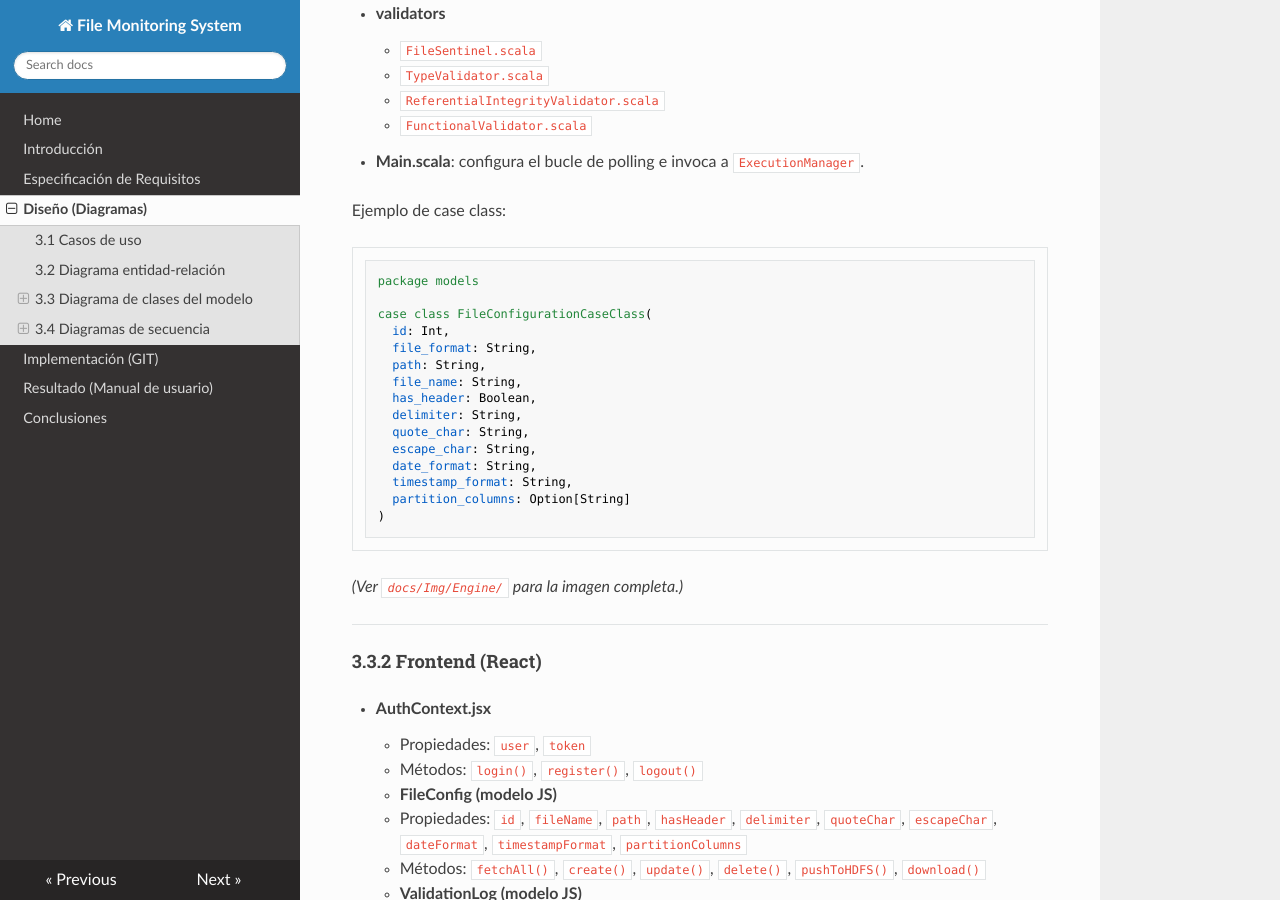
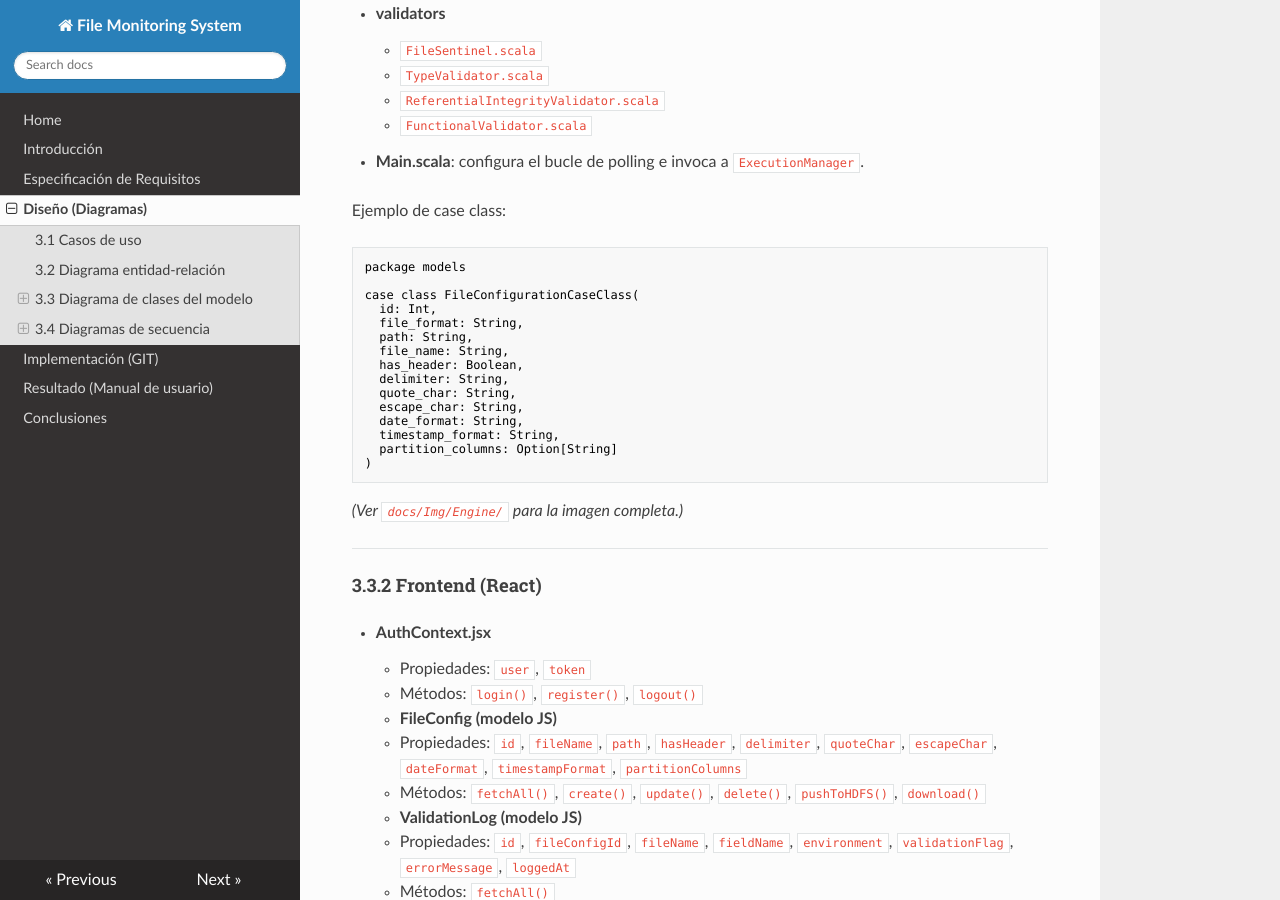
Before and after one commit to JuanraDAM/FileMonitoringSystem, an MkDocs documentation site: the page built from docs/03-diseno.md, in a window 1280 px wide and 900 px high, scrolled down 6021 px. Built offline with MkDocs 1.6.1, drawn with Linux system fonts in a browser that asks for light colours; nearby versions of some CDN libraries; some of the changed lines change nothing that is shown.

Commit message:
fix: github pages

```diff
--- a/mkdocs.yml
+++ b/mkdocs.yml
@@ -11,19 +11,7 @@
 theme:
   name: readthedocs
 
-plugins:
-  - search
-  - mermaid2
-
-
 markdown_extensions:
-  # este orden importa: super­fences arriba, después highlight
-  - pymdownx.superfences:
-      custom_fences:
-        - name: mermaid
-          class: mermaid
-          format: !!python/name:pymdownx.superfences.fence_code_format
-  - pymdownx.highlight        # resaltado de código con Highlight.js
   - toc:
       permalink: true
   - admonition
```
